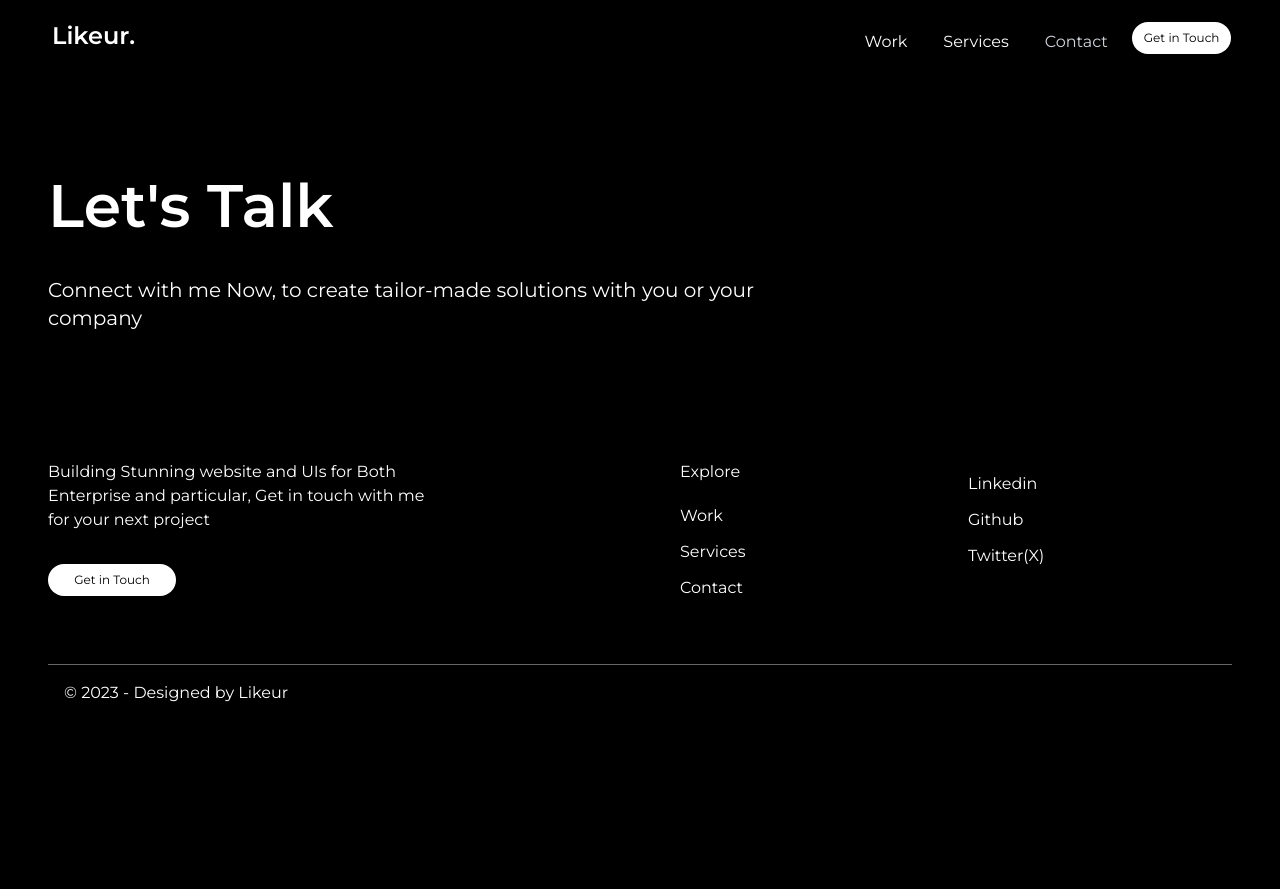
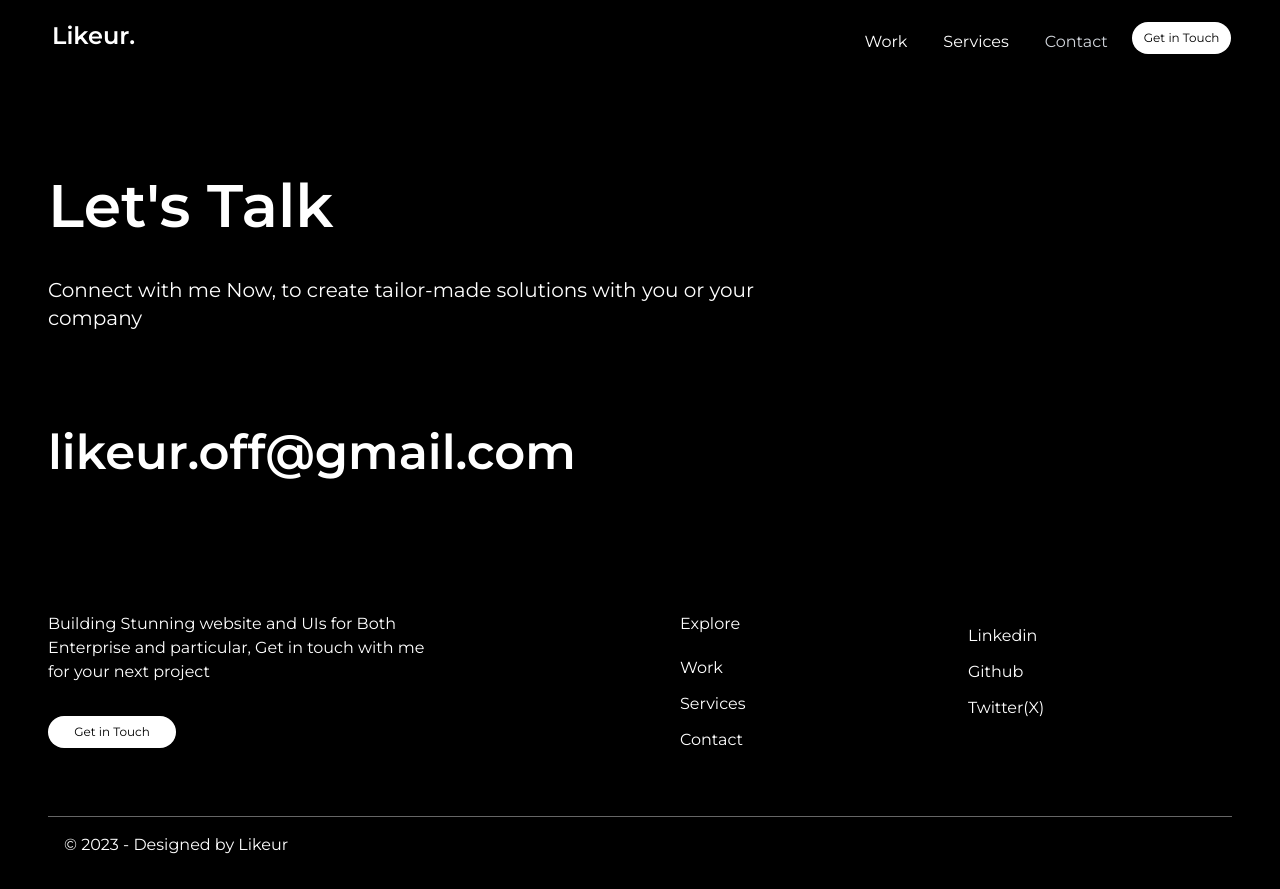
Before and after one commit to Likeur/my_creative_portfolio, an Angular app: page /contact in a window 1280 px wide. Before the commit the page ends 800 px from the top, so only its background shows below. Built offline with nearby package versions, Linux system fonts and the light colour scheme.

Commit message:
working on contact page

```diff
--- a/src/app/pages/contactpage/contactpage.component.html
+++ b/src/app/pages/contactpage/contactpage.component.html
@@ -12,6 +12,16 @@
             </div>
         </div>
     </section>
+    <section class="p-4 lg:p-12">
+        <div>
+            <div class="group relative z-50 h-14 font-semibold text-2xl lg:text-5xl overflow-hidden">
+                <a href="mailto:likeur.off@gmail.com" class="flex text-white flex-col group-hover:-translate-y-14 duration-500">
+                    <span>likeur.off&#64;gmail.com </span>
+                    <span class="mt-2 block">likeur.off&#64;gmail.com </span>
+                </a>
+            </div>
+        </div>
+    </section>
     <section>
         <app-footer />
     </section>
```
